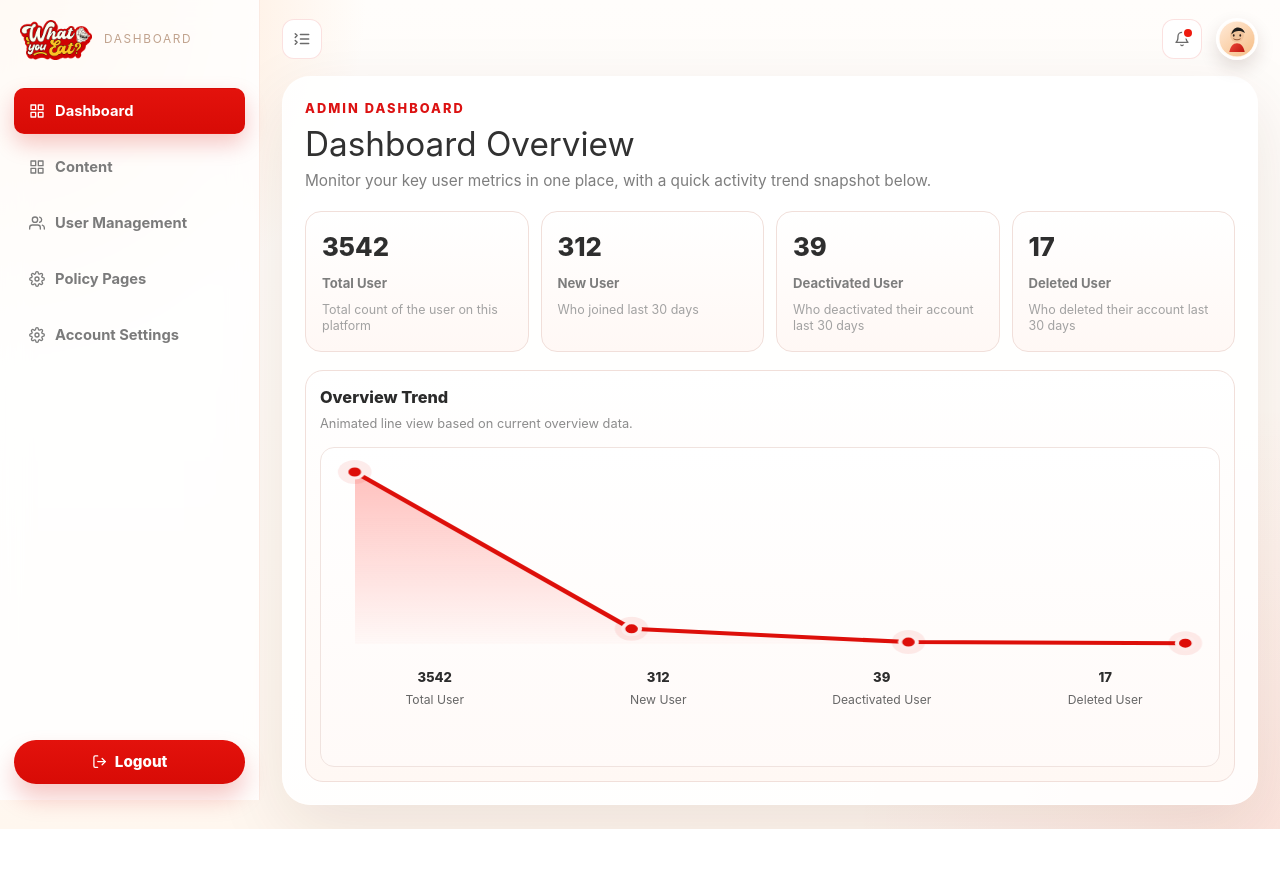
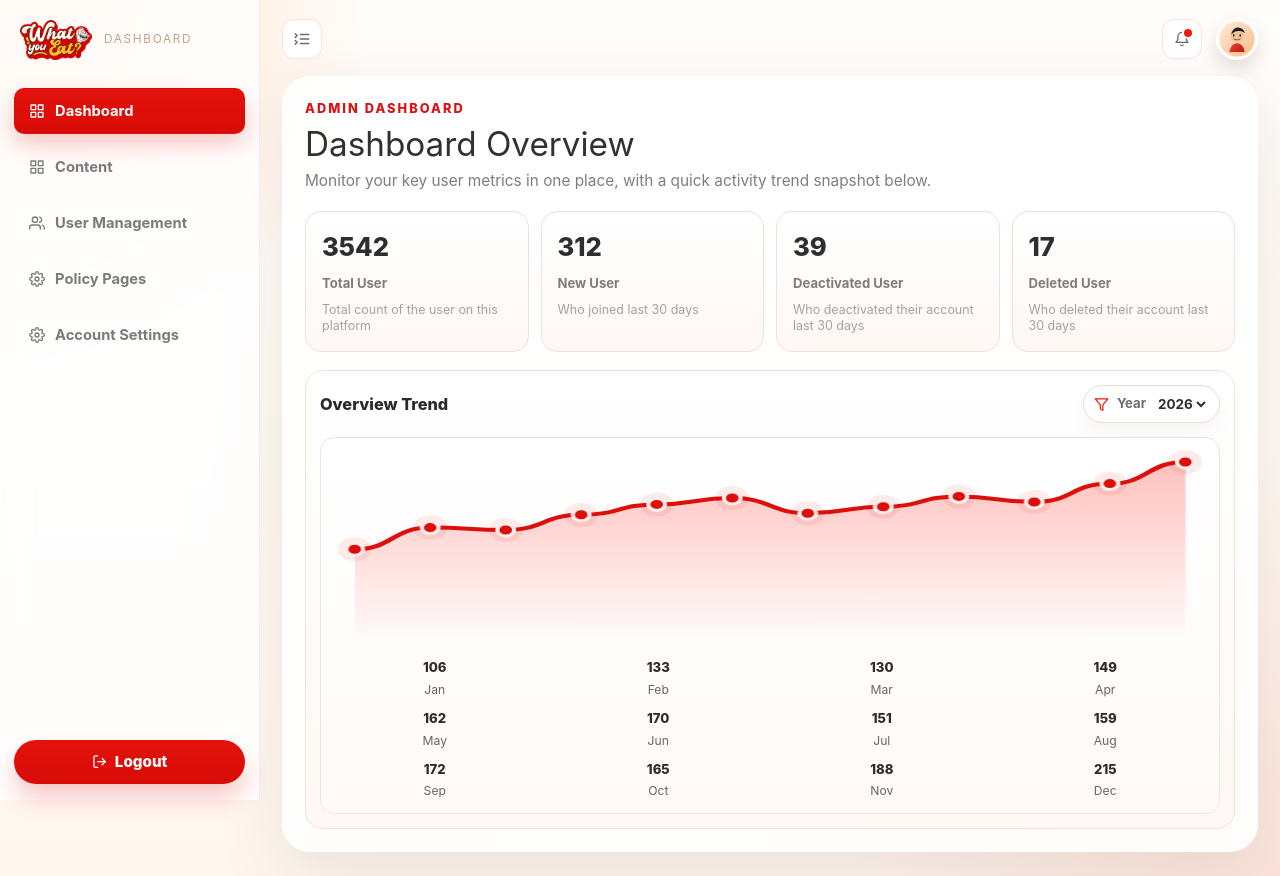
Before and after one commit to alamin71/brad-dashboard, a React (Vite) app: page /admin/dashboard in a window 1280 px wide. Before the commit the page ends 829 px from the top, so only its background shows below. Built offline with nearby package versions, Linux system fonts and the light colour scheme.

Commit message:
home animaion add

```diff
--- a/src/App.css
+++ b/src/App.css
@@ -955,16 +955,53 @@
   font-weight: 800;
 }
 
-.dashboard-overview-chart__header p {
-  margin: 4px 0 0;
-  color: #8c8c8c;
-  font-size: 0.8rem;
+.dashboard-overview-chart__header {
+  display: flex;
+  align-items: center;
+  justify-content: space-between;
+  gap: 12px;
+}
+
+.dashboard-overview-chart__filter {
+  display: inline-flex;
+  align-items: center;
+  gap: 8px;
+  padding: 8px 10px;
+  border: 1px solid #eddad3;
+  border-radius: 999px;
+  background: #fff;
+  color: #8a8a8a;
+  box-shadow: 0 10px 18px rgba(67, 30, 18, 0.04);
+}
+
+.dashboard-overview-chart__filter-icon {
+  display: inline-grid;
+  place-items: center;
+  color: #ef1b0f;
+  font-size: 0.95rem;
+}
+
+.dashboard-overview-chart__filter-label {
+  color: #6d6d6d;
+  font-size: 0.82rem;
+  font-weight: 700;
+}
+
+.dashboard-overview-chart__filter-select {
+  border: 0;
+  background: transparent;
+  color: #2f2f2f;
+  font: inherit;
+  font-size: 0.84rem;
+  font-weight: 700;
+  outline: none;
+  cursor: pointer;
 }
 
 .dashboard-overview-chart__plot {
   margin-top: 14px;
   position: relative;
-  min-height: 320px;
+  min-height: 330px;
   border-radius: 14px;
   border: 1px solid #f0e3df;
   background: linear-gradient(180deg, #fff 0%, #fffaf8 100%);
@@ -976,6 +1013,10 @@
   height: 220px;
   display: block;
   overflow: visible;
+}
+
+.dashboard-overview-chart__svg::selection {
+  background: transparent;
 }
 
 .dashboard-overview-chart__area {
@@ -1911,7 +1952,12 @@
   }
 
   .dashboard-overview-chart__labels {
-    grid-template-columns: repeat(2, minmax(0, 1fr));
+    grid-template-columns: repeat(4, minmax(0, 1fr));
+    gap: 10px;
+  }
+
+  .dashboard-overview-chart__filter {
+    padding: 7px 9px;
   }
 
   .dashboard-users-grid {
@@ -2000,6 +2046,16 @@
     grid-template-columns: 1fr;
   }
 
+  .dashboard-overview-chart__header {
+    align-items: flex-start;
+    flex-direction: column;
+  }
+
+  .dashboard-overview-chart__filter {
+    width: 100%;
+    justify-content: space-between;
+  }
+
   .dashboard-content-grid,
   .content-modal__gallery {
     grid-template-columns: 1fr;
--- a/src/pages/admin/AdminDashboardPage.tsx
+++ b/src/pages/admin/AdminDashboardPage.tsx
@@ -1,4 +1,88 @@
+import { useMemo, useState } from "react";
+import { FiFilter } from "react-icons/fi";
+
+type MonthlyPoint = {
+  month: string;
+  value: number;
+};
+
+const monthLabels = [
+  "Jan",
+  "Feb",
+  "Mar",
+  "Apr",
+  "May",
+  "Jun",
+  "Jul",
+  "Aug",
+  "Sep",
+  "Oct",
+  "Nov",
+  "Dec",
+];
+
+const buildMonthlySeries = (seed: number): MonthlyPoint[] => {
+  return monthLabels.map((month, index) => {
+    const seasonalWave = Math.sin((index / 11) * Math.PI * 2) * 18;
+    const trend = index * 9;
+    const noise = ((seed + index * 17) % 13) * 2;
+
+    return {
+      month,
+      value: Math.max(18, Math.round(seed + trend + seasonalWave + noise)),
+    };
+  });
+};
+
+const runningYear = new Date().getFullYear();
+
+const yearSeriesMap: Record<number, MonthlyPoint[]> = {
+  [runningYear]: buildMonthlySeries(96),
+  [runningYear - 1]: buildMonthlySeries(74),
+  [runningYear - 2]: buildMonthlySeries(54),
+  [runningYear - 3]: buildMonthlySeries(62),
+};
+
+const getAvailableYears = () => {
+  const years = [
+    runningYear,
+    runningYear - 1,
+    runningYear - 2,
+    runningYear - 3,
+  ];
+
+  return years.filter((year) => Boolean(yearSeriesMap[year]));
+};
+
+const buildSmoothPath = (points: Array<{ x: number; y: number }>) => {
+  if (points.length === 0) {
+    return "";
+  }
+
+  if (points.length === 1) {
+    return `M${points[0].x} ${points[0].y}`;
+  }
+
+  const path = [`M${points[0].x} ${points[0].y}`];
+
+  for (let index = 0; index < points.length - 1; index += 1) {
+    const current = points[index];
+    const next = points[index + 1];
+    const controlX = (current.x + next.x) / 2;
+
+    path.push(
+      `C${controlX} ${current.y}, ${controlX} ${next.y}, ${next.x} ${next.y}`,
+    );
+  }
+
+  return path.join(" ");
+};
+
 function AdminDashboardPage() {
+  const [selectedYear, setSelectedYear] = useState(() => {
+    return yearSeriesMap[runningYear] ? runningYear : getAvailableYears()[0];
+  });
+
   const overviewItems = [
     {
       label: "Total User",
@@ -22,14 +106,17 @@ function AdminDashboardPage() {
     },
   ];
 
-  const maxValue = Math.max(...overviewItems.map((item) => item.value));
+  const yearOptions = useMemo(() => getAvailableYears(), []);
+  const monthlySeries =
+    yearSeriesMap[selectedYear] ?? yearSeriesMap[runningYear];
+  const maxValue = Math.max(...monthlySeries.map((item) => item.value));
   const chartWidth = 640;
   const chartHeight = 220;
   const chartPadding = 24;
-  const chartPoints = overviewItems.map((item, index) => {
+  const chartPoints = monthlySeries.map((item, index) => {
     const x =
       chartPadding +
-      (index * (chartWidth - chartPadding * 2)) / (overviewItems.length - 1);
+      (index * (chartWidth - chartPadding * 2)) / (monthlySeries.length - 1);
     const y =
       chartHeight -
       chartPadding -
@@ -38,9 +125,7 @@ function AdminDashboardPage() {
     return { ...item, x, y };
   });
 
-  const linePath = chartPoints
-    .map((point, index) => `${index === 0 ? "M" : "L"}${point.x} ${point.y}`)
-    .join(" ");
+  const linePath = buildSmoothPath(chartPoints);
 
   const pointAreaPath = `${linePath} L ${chartWidth - chartPadding} ${chartHeight - chartPadding} L ${chartPadding} ${chartHeight - chartPadding} Z`;
 
@@ -72,7 +157,32 @@ function AdminDashboardPage() {
       >
         <div className="dashboard-overview-chart__header">
           <h2>Overview Trend</h2>
-          <p>Animated line view based on current overview data.</p>
+          <div className="dashboard-overview-chart__filter">
+            <span
+              className="dashboard-overview-chart__filter-icon"
+              aria-hidden="true"
+            >
+              <FiFilter />
+            </span>
+            <label
+              className="dashboard-overview-chart__filter-label"
+              htmlFor="dashboard-year-filter"
+            >
+              Year
+            </label>
+            <select
+              id="dashboard-year-filter"
+              className="dashboard-overview-chart__filter-select"
+              value={selectedYear}
+              onChange={(event) => setSelectedYear(Number(event.target.value))}
+            >
+              {yearOptions.map((year) => (
+                <option key={year} value={year}>
+                  {year}
+                </option>
+              ))}
+            </select>
+          </div>
         </div>
 
         <div
@@ -106,7 +216,7 @@ function AdminDashboardPage() {
 
             {chartPoints.map((point, index) => (
               <g
-                key={`${point.label}-point`}
+                key={`${point.month}-point`}
                 className="dashboard-overview-chart__node-group"
               >
                 <circle
@@ -131,13 +241,13 @@ function AdminDashboardPage() {
             {chartPoints.map((point) => (
               <div
                 className="dashboard-overview-chart__label-group"
-                key={point.label}
+                key={point.month}
               >
                 <span className="dashboard-overview-chart__value">
                   {point.value}
                 </span>
                 <span className="dashboard-overview-chart__label">
-                  {point.label}
+                  {point.month}
                 </span>
               </div>
             ))}
```
